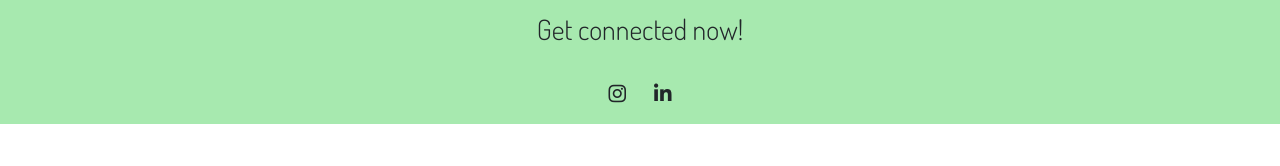
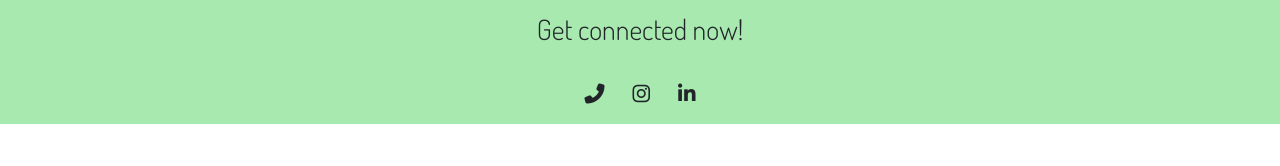
Before and after one commit to aas2513/AyushJain, a plain HTML site: page index.html in a window 1280 px wide. Shown: the part 2126-2292 px from the top of the page. Drawn offline with nearby package versions, Linux system fonts and the light colour scheme.

Commit message:
Added some details.

```diff
--- a/index.html
+++ b/index.html
@@ -106,6 +106,7 @@
     <!-- connect section -->
     <section class="connect" >
     <h3>Get connected now!</h3>
+        <a href="tel:7974270077" target="_blank">   <i class="fas fa-phone-alt"></i></a>
     <a href="https://instagram.com/_a_a_r_u_07?igshid=1epz076oeulnf" target="_blank"><i class="fa fa-footer fa-instagram" aria-hidden="true"></i></a>
     <a href="https://www.linkedin.com/in/ayush-jain-7b3657132" target="_blank"><i class="fa fa-linkedin" aria-hidden="true"></i></a>
   </section>
```
